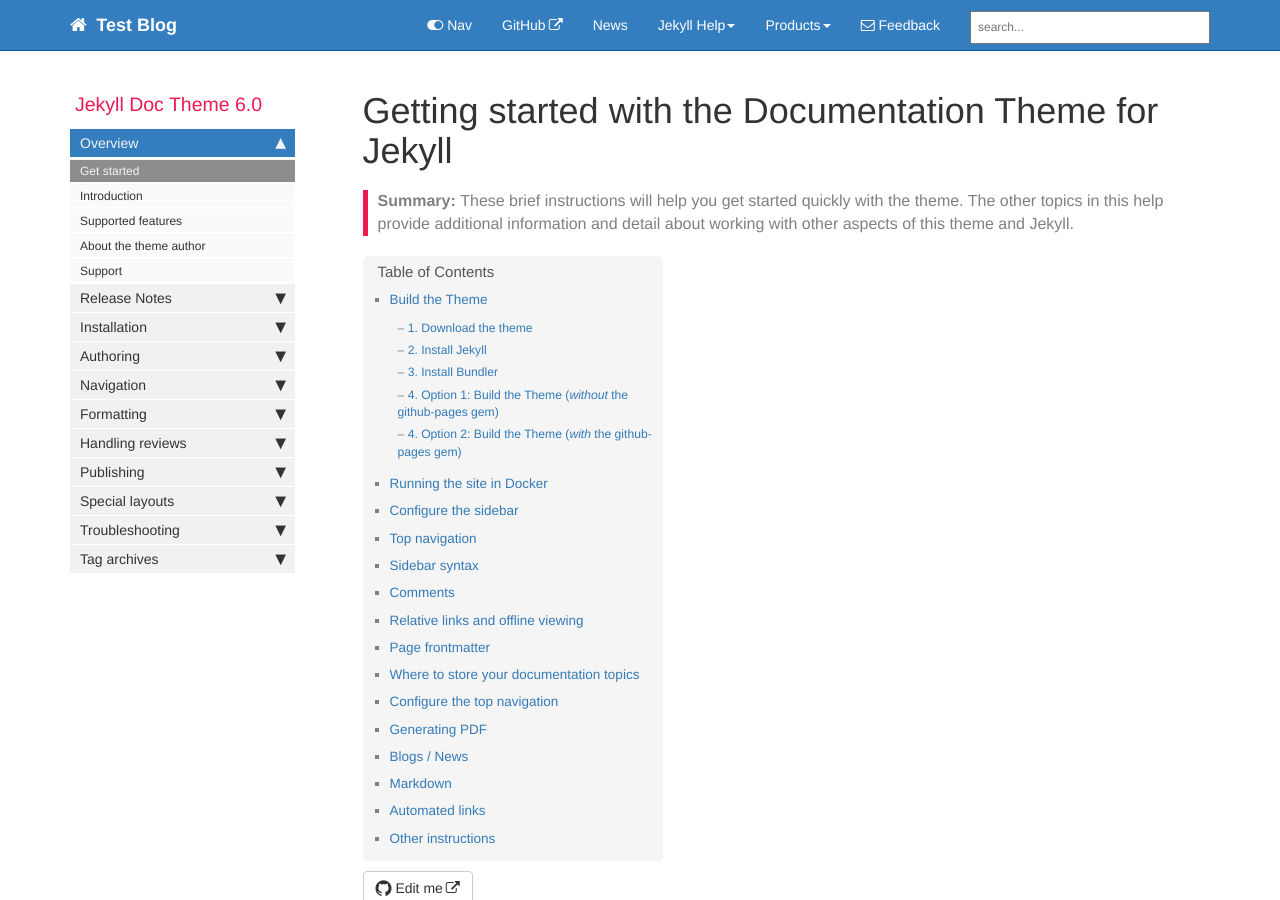
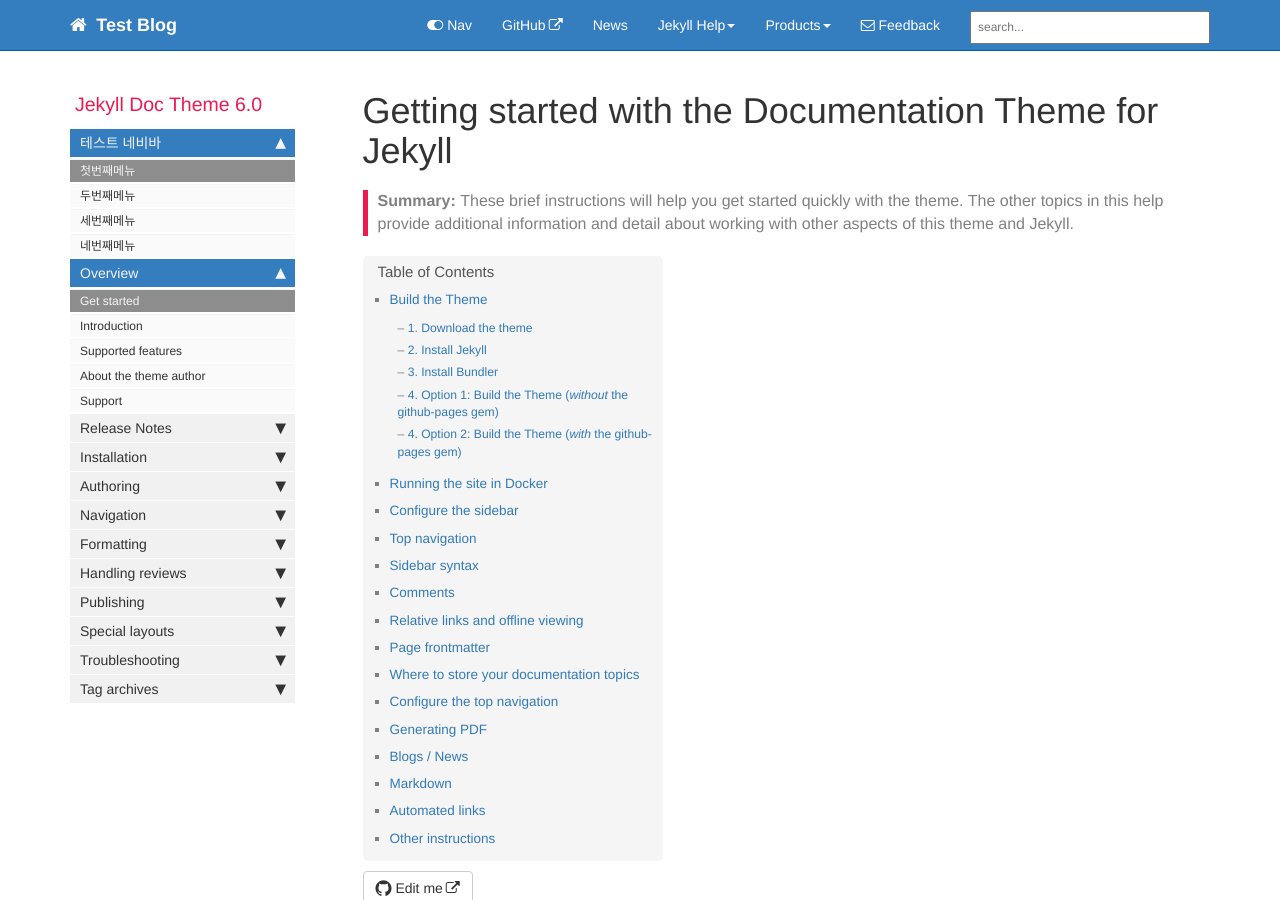
Before and after one commit to deepine/deepine.github.io, a Jekyll site: the page built from index.md, in a window 1280 px wide and 900 px high. Built offline with Jekyll 4.4.1, drawn with Linux system fonts in a browser that asks for light colours; comment, search, counter and statistics services are not loaded.

Commit message:
Update mydoc_sidebar.yml

```diff
--- a/_data/sidebars/mydoc_sidebar.yml
+++ b/_data/sidebars/mydoc_sidebar.yml
@@ -18,6 +18,27 @@ entries:
       url: /tocpage.html
       output: pdf
       type: frontmatter
+
+  - title: 테스트 네비바
+    output: web, pdf
+    folderitems:
+
+    - title: 첫번째메뉴
+      url: /index.html
+      output: web, pdf
+      type: homepage
+
+    - title: 두번째메뉴
+      url: /mydoc_introduction.html
+      output: web, pdf
+
+    - title: 세번째메뉴
+      url: /mydoc_supported_features.html
+      output: web, pdf
+
+    - title: 네번째메뉴
+      url: /mydoc_about.html
+      output: web, pdf
 
   - title: Overview
     output: web, pdf
```
